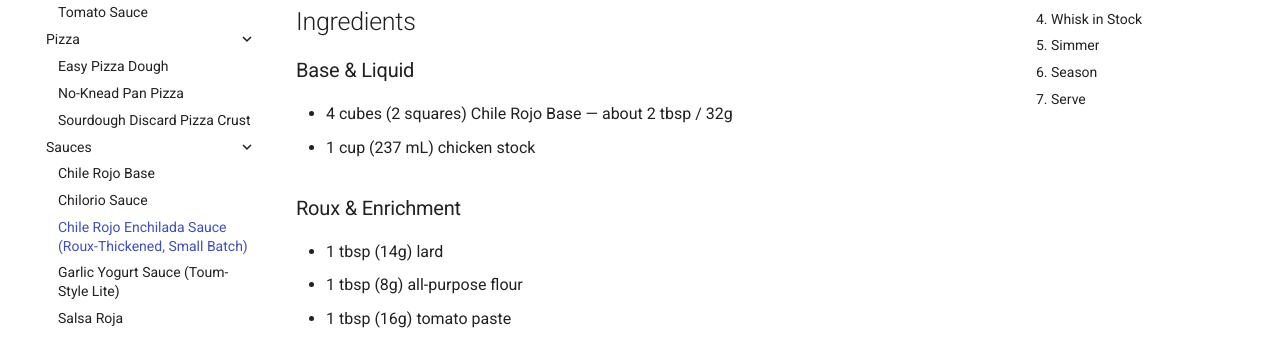
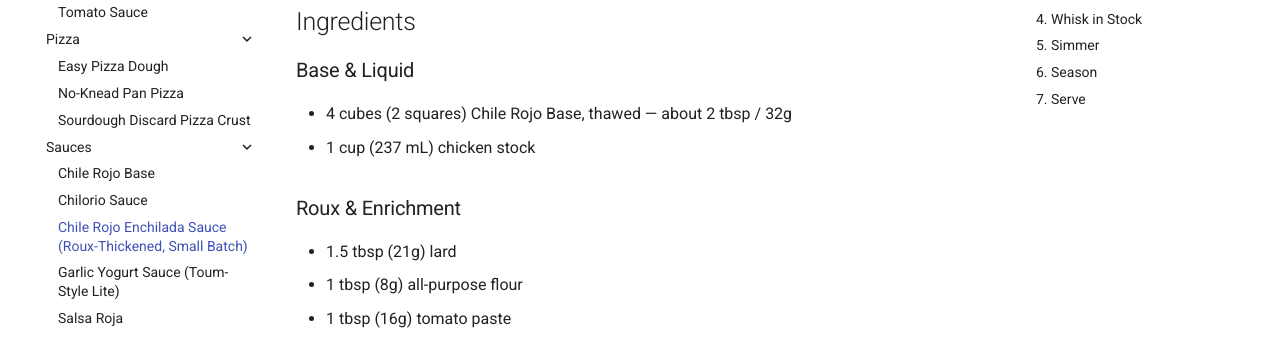
Before and after one commit to normanj9/recipes, an MkDocs documentation site: the page built from docs/recipes/sauces/enchilada-sauce.md, in a window 1280 px wide and 900 px high. Shown: the part 308-645 px from the top of the window. Built offline with MkDocs 1.6.1 and Material for MkDocs 9.7.7, drawn with Linux system fonts in a browser that asks for light colours; comment, search, counter and statistics services are not loaded.

Commit message:
Update enchilada-sauce.md

```diff
--- a/docs/recipes/sauces/enchilada-sauce.md
+++ b/docs/recipes/sauces/enchilada-sauce.md
@@ -4,11 +4,11 @@ _Adapted from the Enchilada Sauce derivative in the Chile Rojo Base recipe on Je
 ## Ingredients
 
 ### Base & Liquid
-- 4 cubes (2 squares) Chile Rojo Base — about 2 tbsp / 32g
+- 4 cubes (2 squares) Chile Rojo Base, thawed — about 2 tbsp / 32g
 - 1 cup (237 mL) chicken stock
 
 ### Roux & Enrichment
-- 1 tbsp (14g) lard
+- 1.5 tbsp (21g) lard
 - 1 tbsp (8g) all-purpose flour
 - 1 tbsp (16g) tomato paste
 - 1/2 tsp (1g) ground cumin
```
